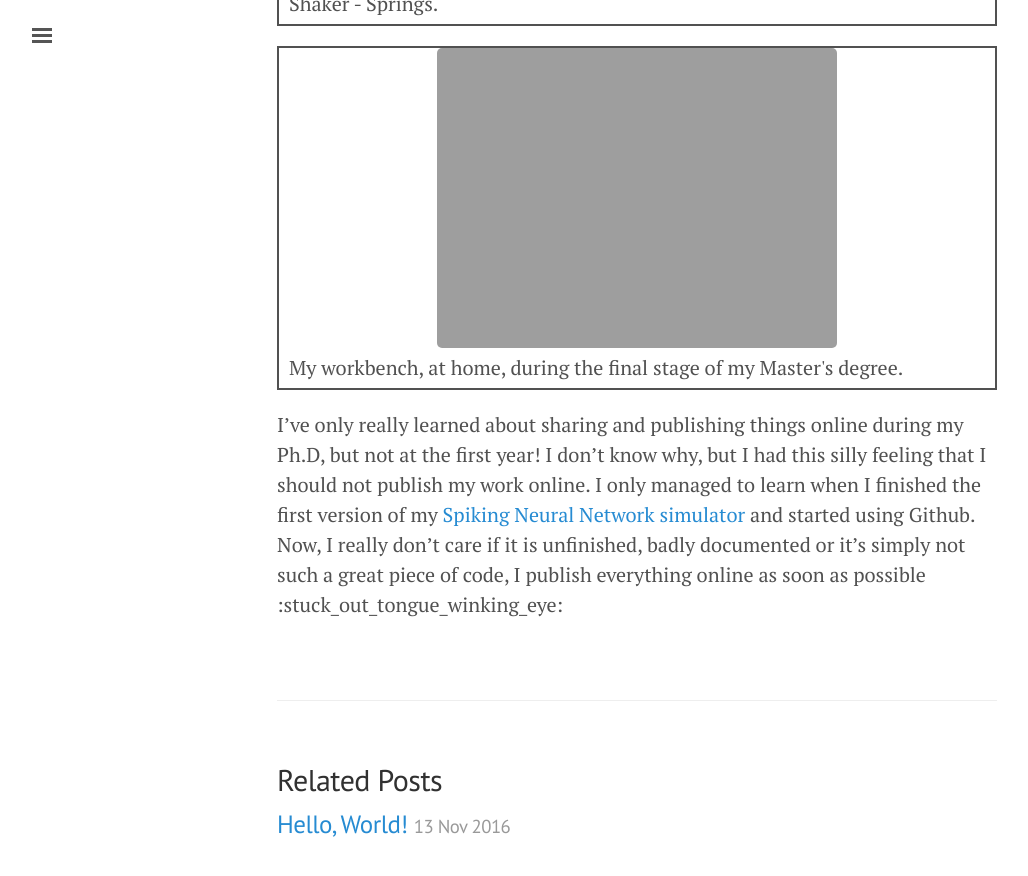
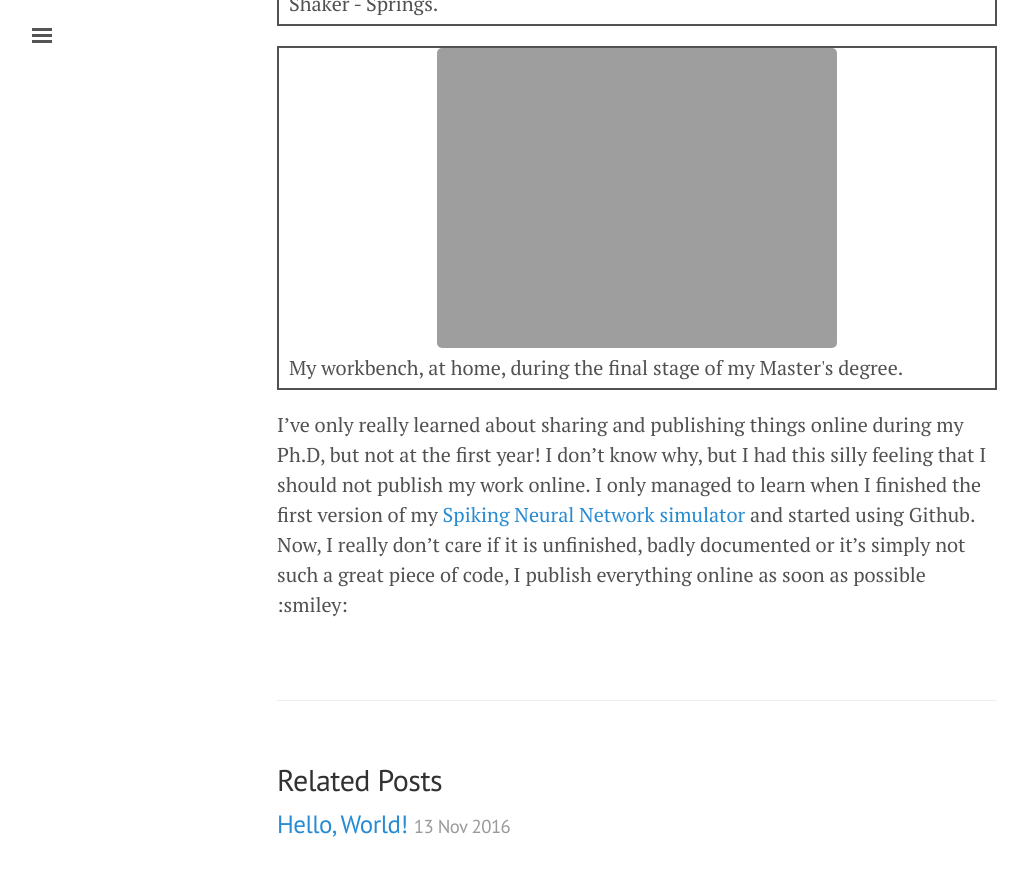
Before and after one commit to ricardodeazambuja/ricardodeazambuja.github.io, a Jekyll site: the page built from _posts/2016-12-19-old_projects.md, in a window 1280 px wide and 900 px high, scrolled down 8354 px. Shown: the top 876 px of the window, without its empty margins (3-1031 px from the left). Built offline with Jekyll 4.4.1, drawn with Linux system fonts in a browser that asks for light colours; some of the changed lines change nothing that is shown.

Commit message:
another emoji test

```diff
--- a/_posts/2016-12-19-old_projects.md
+++ b/_posts/2016-12-19-old_projects.md
@@ -76,4 +76,4 @@ In 2011, I started my Master's degree in Electrical Engineering / Automation. At
   <figcaption>My workbench, at home, during the final stage of my Master's degree.</figcaption>
 </figure>
 
-I've only really learned about sharing and publishing things online during my Ph.D, but not at the first year! I don't know why, but I had this silly feeling that I should not publish my work online. I only managed to learn when I finished the first version of my [Spiking Neural Network simulator](https://github.com/ricardodeazambuja/BEE) and started using Github. Now, I really don't care if it is unfinished, badly documented or it's simply not such a great piece of code, I publish everything online as soon as possible :stuck_out_tongue_winking_eye:
+I've only really learned about sharing and publishing things online during my Ph.D, but not at the first year! I don't know why, but I had this silly feeling that I should not publish my work online. I only managed to learn when I finished the first version of my [Spiking Neural Network simulator](https://github.com/ricardodeazambuja/BEE) and started using Github. Now, I really don't care if it is unfinished, badly documented or it's simply not such a great piece of code, I publish everything online as soon as possible :smiley:
```
